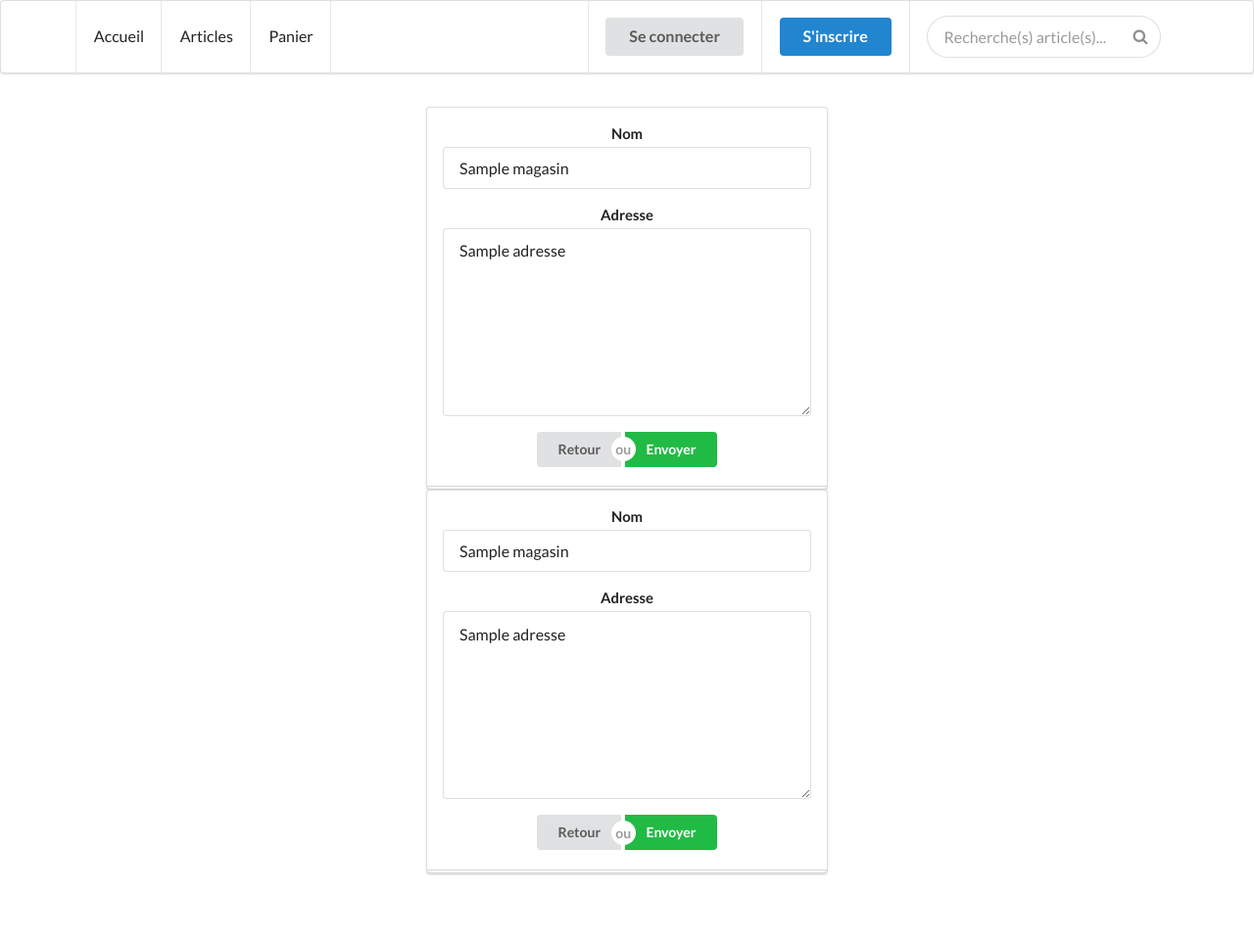
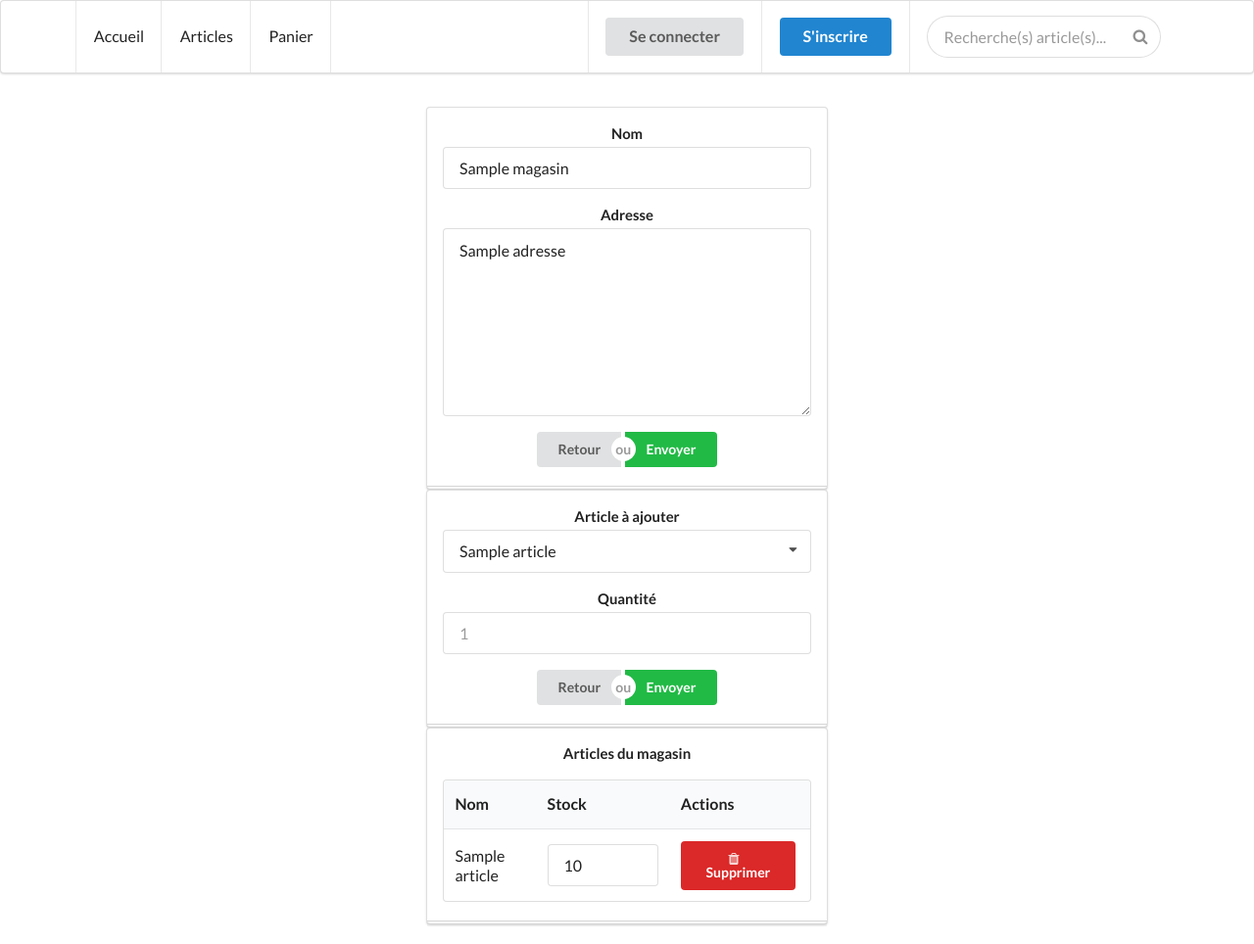
Before and after one commit to QuentinDev/mediastore, a PHP site: template app/views/admin/magasin/edit.php in a window 1280 px wide. Shown: the whole page at 98% size. Before the commit the page ends 894 px from the top, so only its background shows below. Run offline with PHP 8.4, Linux system fonts and the light colour scheme; the template is opened without the code that fills it: most values are stand-ins (such as "Sample title", 1, 10 or a date in 2020); data that the repository does not hold is empty; some libraries are stand-ins or nearby versions.

Commit message:
gestion du stock

```diff
--- a/app/config/Router.php
+++ b/app/config/Router.php
@@ -60,8 +60,8 @@ class Router {
                 SimpleRouter::post('/magasins/{id}/edit', 'AdminMagasinController@edit');
                 SimpleRouter::get('/magasins/{id}/delete', 'AdminMagasinController@delete');
 
-                SimpleRouter::post('/magasins/{id}/{articleid}', 'AdminMagasinController@addItem');
-                SimpleRouter::delete('/magasins/{id}/{articleid}', 'AdminMagasinController@delItem');
+                SimpleRouter::post('/magasins/{id}/{articleid}', 'AdminMagasinController@addQuantity');
+                SimpleRouter::get('/magasins/{id}/{articleid}', 'AdminMagasinController@delItem');
             });
         });
 
--- a/app/models/Magasin.php
+++ b/app/models/Magasin.php
@@ -9,6 +9,7 @@ class Magasin extends Eloquent {
 
     public function articles()
     {
-        return $this->belongsToMany('app\models\articles');
+        return $this->belongsToMany('app\models\article')
+            ->withPivot('quantity');
     }
 }
--- a/app/views/admin/magasin/edit.php
+++ b/app/views/admin/magasin/edit.php
@@ -25,20 +25,21 @@
         </div>
     </form>
 
-    <form method="post" action="" class="ui large form" enctype="multipart/form-data">
+    <?php if(isset($magasin->id)): ?>
+    <form method="post" action="" class="ui large form">
         <div class="ui stacked segment">
-            <?php if(isset($magasin->id)): ?>
-                <input value="<?= $magasin->id ?>" name="id" type="hidden">
-            <?php endif; ?>
-
             <div class="field">
-                <label for="nom">Nom</label>
-                <input id="nom" value="<?= isset($magasin->nom) ? $magasin->nom : '' ?>" name="nom" placeholder="LDLC" type="text" maxlength="255" required>
+                <label>Article à ajouter</label>
+                <select class="ui search dropdown" name="article_id">
+                    <?php foreach ($articles as $article): ?>
+                        <option value="<?= $article->id ?>"><?= ucfirst($article->nom) ?></option>
+                    <?php endforeach; ?>
+                </select>
             </div>
 
             <div class="field">
-                <label for="adresse">Adresse</label>
-                <textarea id="adresse" name="adresse" placeholder="28 rue du lycée 69003 Lyon" maxlength="255" required><?= isset($magasin->adresse) ? $magasin->adresse : '' ?></textarea>
+                <label for="number">Quantité</label>
+                <input type="number" id="number" name="number" placeholder="1" required>
             </div>
 
             <div class="ui buttons">
@@ -48,4 +49,36 @@
             </div>
         </div>
     </form>
+    <div class="ui large form">
+        <div class="ui stacked segment">
+            <h4 class="heading">Articles du magasin</h4>
+            <table class="ui selectable table">
+                <thead>
+                <tr>
+                    <th>Nom</th>
+                    <th>Stock</th>
+                    <th>Actions</th>
+                </tr>
+                </thead>
+                <tbody>
+                <?php foreach ($magasin->articles as $article): ?>
+
+                    <tr>
+                        <td><?= $article->nom ?></td>
+                        <td style="overflow: hidden;text-overflow: ellipsis;max-width: 370px;white-space: nowrap;">
+                            <form method="post" action="<?= \app\helper\Link::url('AdminMagasinController@addQuantity', ['id' => $magasin->id, 'articleid' => $article->id]) ?>" class="ui large form">
+                                <input type="number" name="number" value="<?= $article->pivot->quantity ?>" min="1">
+                            </form>
+                        </td>
+                        <td>
+                            <div class="item"><a href="<?= \app\helper\Link::url('AdminMagasinController@delItem', ['id' => $magasin->id, 'articleid' => $article->id]) ?>" class="ui red button"><i class="trash icon"></i> Supprimer</a></div>
+                        </td>
+                    </tr>
+
+                <?php endforeach; ?>
+                </tbody>
+            </table>
+        </div>
+    </div>
+    <?php endif; ?>
 </div>
```
Also changed, not shown: app/controllers/AdminMagasinController.php (+23 -3 lines).
